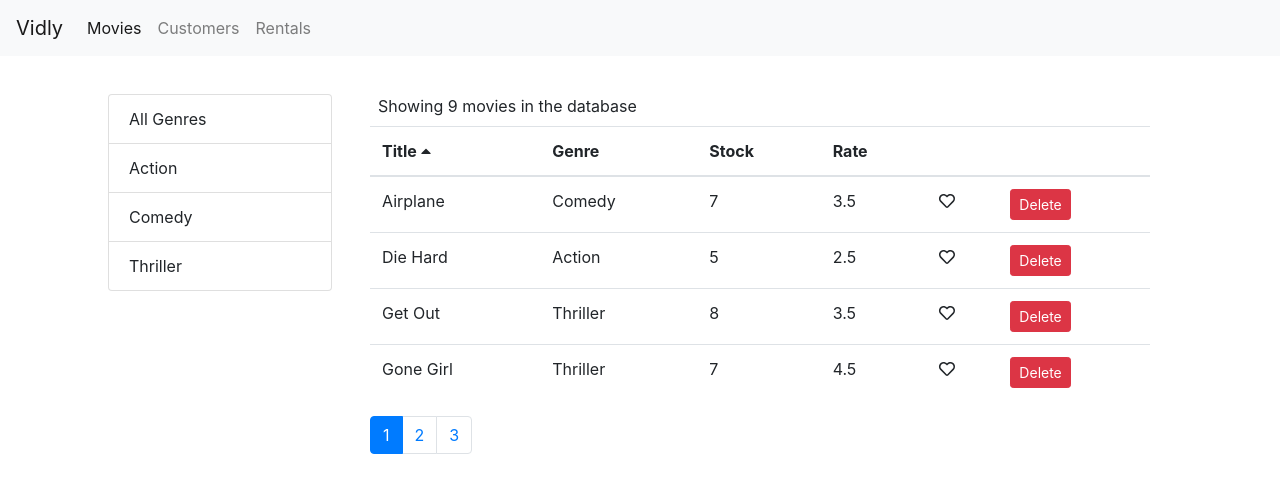
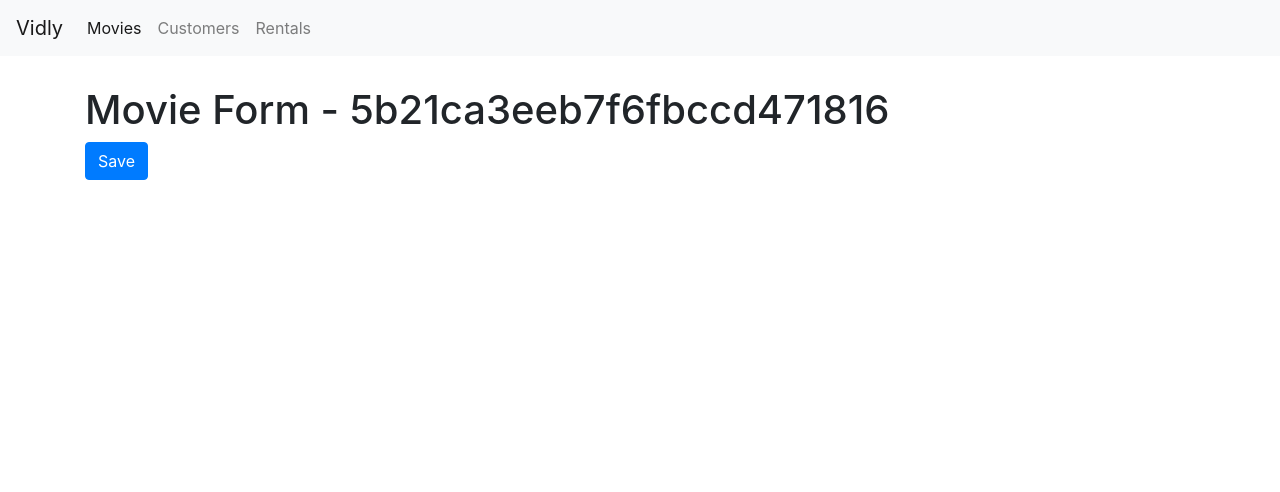
Before and after one commit to AbWahab07/mastering-react-cwm, a React (Create React App) app in the folder components/vidly/: page /movies/5b21ca3eeb7f6fbccd471816 in a window 1280 px wide. Shown: the top 492 px of the page. Built offline with nearby package versions, Linux system fonts and the light colour scheme.

Commit message:
Vidly - Linking to the Movie Form
To add the link to the title, we've to modify the columns array in MoviesTable component.

```diff
--- a/components/vidly/src/App.js
+++ b/components/vidly/src/App.js
@@ -6,6 +6,7 @@
 import Rentals from "./components/rentals";
 import NotFound from "./components/notFound.jsx";
 import NavBar from "./components/common/navBar";
+import MovieForm from "./components/movieForm";
 
 class App extends Component {
   render() {
@@ -14,6 +15,7 @@
         <NavBar />
         <main className="container">
           <Switch>
+            <Route path="/movies/:id" component={MovieForm} />
             <Route path="/movies" component={Movies}></Route>
             <Route path="/customers" component={Customers}></Route>
             <Route path="/rentals" component={Rentals}></Route>
--- a/components/vidly/src/components/movieForm.jsx
+++ b/components/vidly/src/components/movieForm.jsx
@@ -1,7 +1,22 @@
 import React from "react";
 
-const MovieForm = () => {
-  return <h1>Movie Form</h1>;
+const MovieForm = ({ match, history }) => {
+  /* Can't add a helper function as we've a functional component
+  handleSave = ({ history }) => {
+    history.push("/movies");
+  };
+  */
+  return (
+    <div>
+      <h1>Movie Form - {match.params.id}</h1>
+      <button
+        className="btn btn-primary"
+        onClick={() => history.push("/movies")}
+      >
+        Save
+      </button>
+    </div>
+  );
 };
 
 export default MovieForm;
--- a/components/vidly/src/components/moviesTable.jsx
+++ b/components/vidly/src/components/moviesTable.jsx
@@ -1,10 +1,15 @@
 import React, { Component } from "react";
 import Like from "./common/like";
 import Table from "./common/table";
+import { Link } from "react-router-dom";
 
 class MoviesTable extends Component {
   columns = [
-    { path: "title", label: "Title" },
+    {
+      path: "title",
+      label: "Title",
+      content: movie => <Link to={`/movies/${movie._id}`}>{movie.title}</Link>
+    },
     { path: "genre.name", label: "Genre" },
     { path: "numberInStock", label: "Stock" },
     { path: "dailyRentalRate", label: "Rate" },
```
